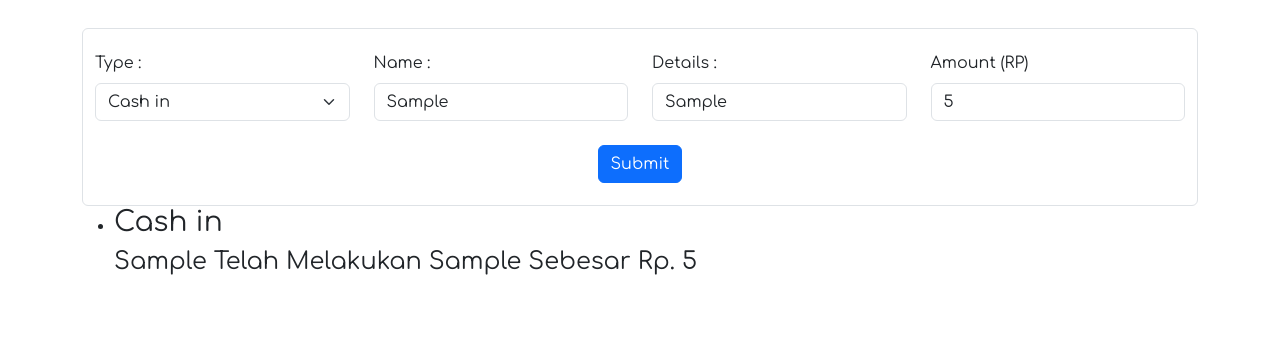
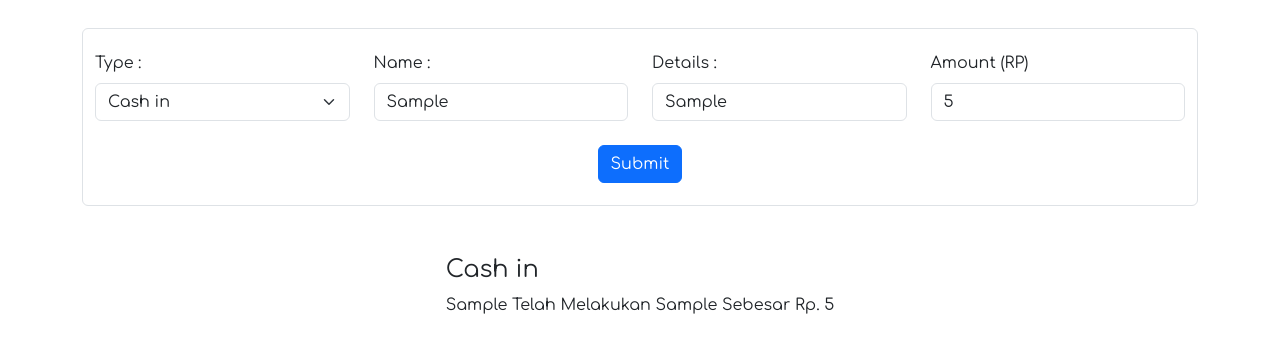
Before and after one commit to RevoU-FSSE-2/week-7-mnajmytsss, a website with bundled scripts: page index.html in a window 1280 px wide. Both pictures are taken after typing "Sample", "Sample", "5" into the empty fields and a click on the button "Submit". Shown: the part 116-468 px from the top of the page. Built offline with nearby package versions, Linux system fonts and the light colour scheme.

Commit message:
modified index.html

```diff
--- a/index.html
+++ b/index.html
@@ -62,10 +62,7 @@
             </button>
           </div>
         </form>
-        <div>
-          <ul>
-            <li id="biji"></li>
-          </ul>
+        <div id="biji">
         </div>
       </div>
     </section>
--- a/src/index.ts
+++ b/src/index.ts
@@ -7,13 +7,22 @@ formInput?.addEventListener("submit", (input) => {
     .value;
   let amount = (<HTMLInputElement>document.getElementById("inputAmount")).value;
   console.log(`${cash}, ${name}, ${details}, ${amount}`);
+  let counter: number = 0;
 
-  let HTMLElement = document.getElementById("biji");
-  let newElement = document.createElement("h3");
+  let HTMLElement2 = document.getElementById("biji");
+
+  let createElement = document.createElement("div")
+  createElement.id = `${counter}`
+  createElement.className = "pembungkus"
+  HTMLElement2?.appendChild(createElement)
+
+  let pembungkus = document.querySelector(".pembungkus");
+
+  let newElement = document.createElement("h4");
   newElement.textContent = `${cash}`;
-  HTMLElement?.appendChild(newElement);
+  pembungkus?.appendChild(newElement);
 
-  let newElement2 = document.createElement("h4");
+  let newElement2 = document.createElement("p");
   newElement2.textContent = `${name} Telah Melakukan ${details} Sebesar Rp. ${amount}`;
-  HTMLElement?.appendChild(newElement2);
+  pembungkus?.appendChild(newElement2);
 });
--- a/style.css
+++ b/style.css
@@ -1,5 +1,14 @@
 * {
     font-family: 'Comfortaa', cursive;
+}
+
+#biji {
+    list-style-type: none;
+    display: flex;
+    flex-direction: column;
+    align-items: center;
+    justify-content: center;
+    padding-top: 50px;
 }
 
 @media screen and (max-width: 720px){
```
Also changed, not shown: dist/index.js.
